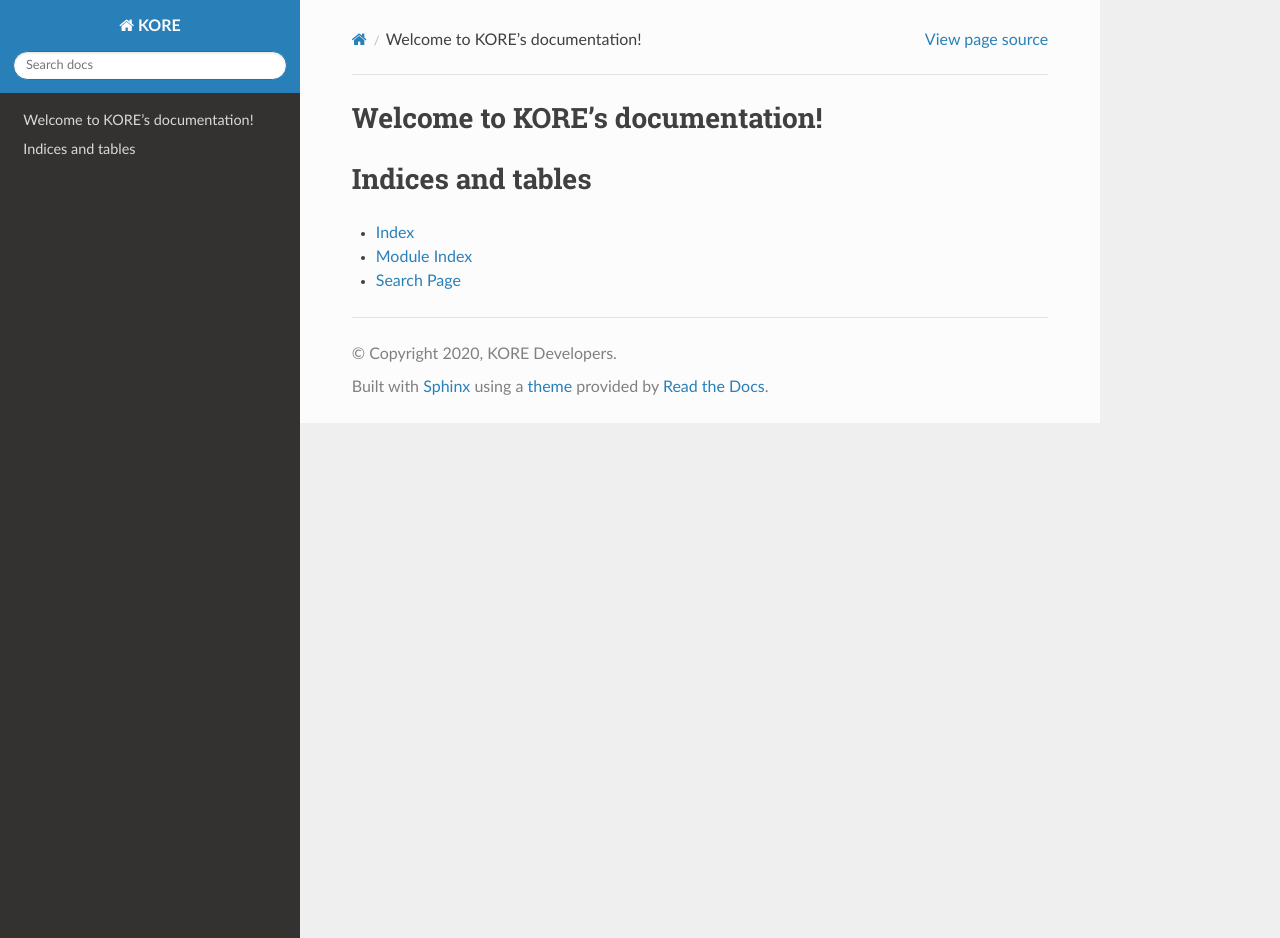
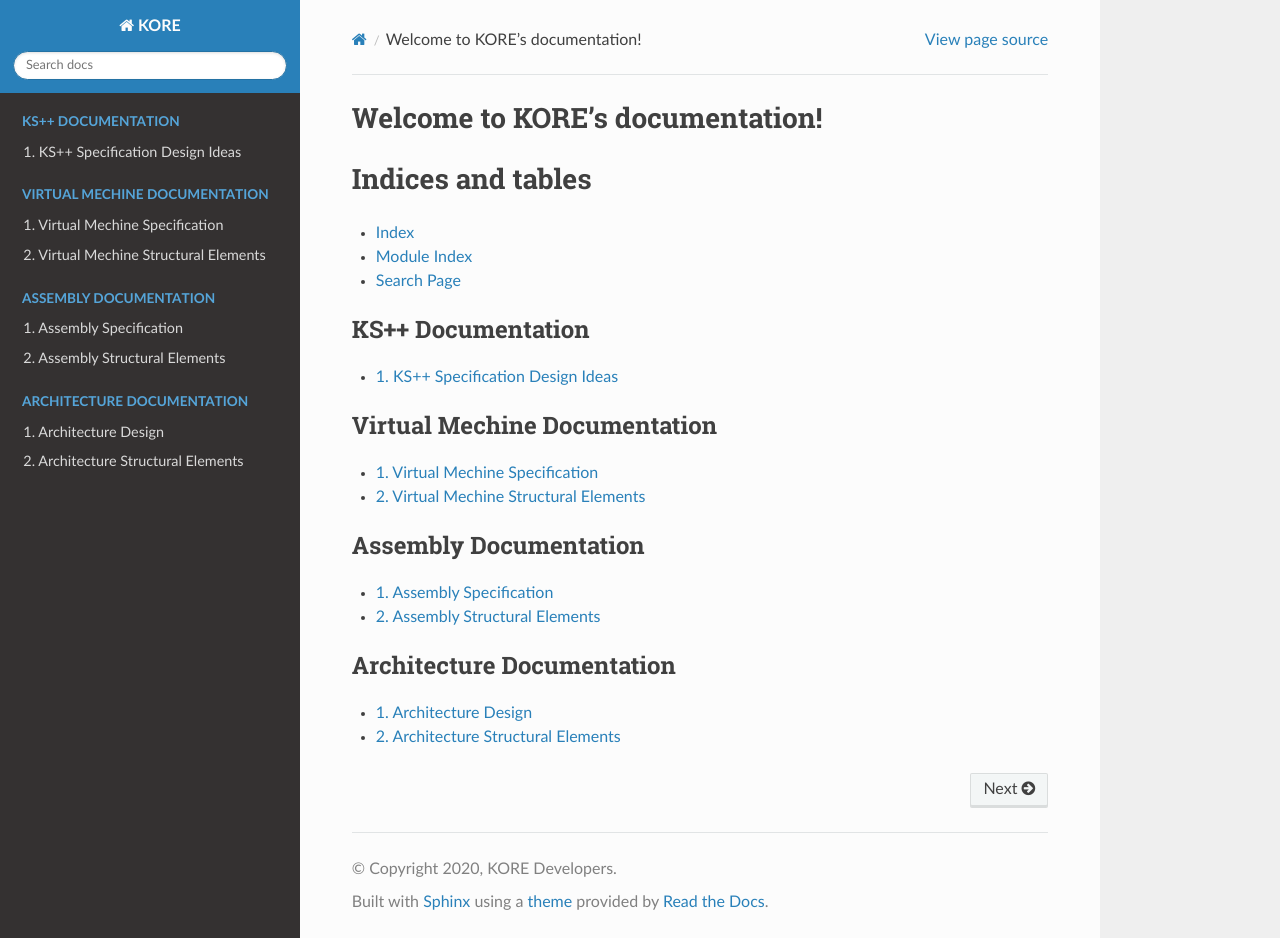
Before and after one commit to Eforen/KORE, a Sphinx documentation site: the page built from docs/source/index.rst, in a window 1280 px wide and 938 px high. Built offline with Sphinx 7.4.7 and the Read the Docs theme 2.0.0, drawn with Linux system fonts in a browser that asks for light colours.

Commit message:
Documentation Starter

```diff
--- /dev/null
+++ b/docs/source/architecture/design.rst
@@ -0,0 +1,4 @@
+
+*******************
+Architecture Design
+*******************
--- /dev/null
+++ b/docs/source/architecture/structure.rst
@@ -0,0 +1,4 @@
+
+*******************
+Architecture Structural Elements
+*******************
--- /dev/null
+++ b/docs/source/assembly/spec.rst
@@ -0,0 +1,4 @@
+
+**********************
+Assembly Specification
+**********************
--- /dev/null
+++ b/docs/source/assembly/structure.rst
@@ -0,0 +1,4 @@
+
+*******************
+Assembly Structural Elements
+*******************
--- a/docs/source/index.rst
+++ b/docs/source/index.rst
@@ -1,14 +1,14 @@
-.. KORE documentation master file, created by
-   sphinx-quickstart on Tue Jun 30 09:40:20 2020.
-   You can adapt this file completely to your liking, but it should at least
-   contain the root `toctree` directive.
+..  KORE documentation master file, created by
+    sphinx-quickstart on Tue Jun 30 09:40:20 2020.
+    You can adapt this file completely to your liking, but it should at least
+    contain the root `toctree` directive.
 
 Welcome to KORE's documentation!
 ================================
 
 .. toctree::
-   :maxdepth: 2
-   :caption: Contents:
+    :maxdepth: 2
+    :caption: Contents:
 
 
 
@@ -18,3 +18,34 @@ Indices and tables
 * :ref:`genindex`
 * :ref:`modindex`
 * :ref:`search`
+
+.. toctree::
+    :maxdepth: 2
+    :numbered:
+    :caption: KS++ Documentation
+
+    kpp/plans
+
+.. toctree::
+    :maxdepth: 2
+    :numbered:
+    :caption: Virtual Mechine Documentation
+
+    vm/spec
+    vm/structure
+
+.. toctree::
+    :maxdepth: 2
+    :numbered:
+    :caption: Assembly Documentation
+
+    assembly/spec
+    assembly/structure
+
+.. toctree::
+    :maxdepth: 2
+    :numbered:
+    :caption: Architecture Documentation
+
+    architecture/design
+    architecture/structure
--- /dev/null
+++ b/docs/source/vm/spec.rst
@@ -0,0 +1,4 @@
+
+**********************
+Virtual Mechine Specification
+**********************
--- /dev/null
+++ b/docs/source/vm/structure.rst
@@ -0,0 +1,4 @@
+
+*******************
+Virtual Mechine Structural Elements
+*******************
```
Also changed, not shown: docs/source/kpp/plans.rst (added, +35 -0 lines).
